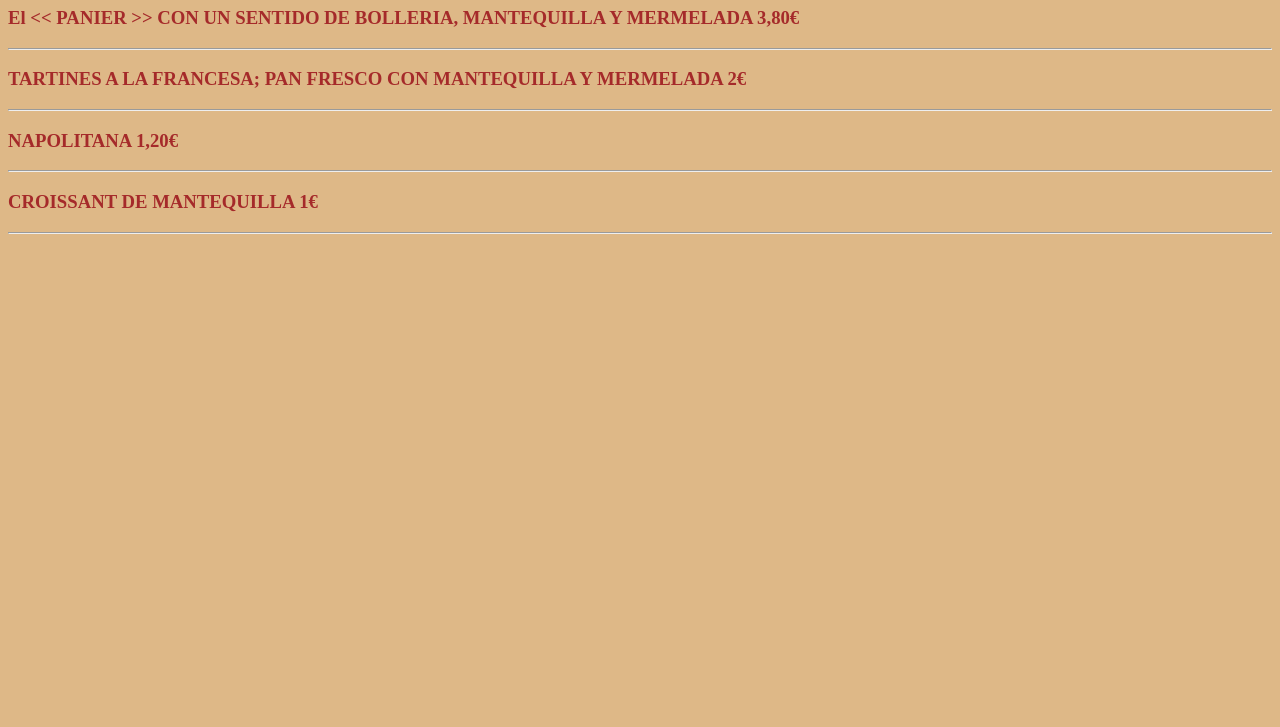
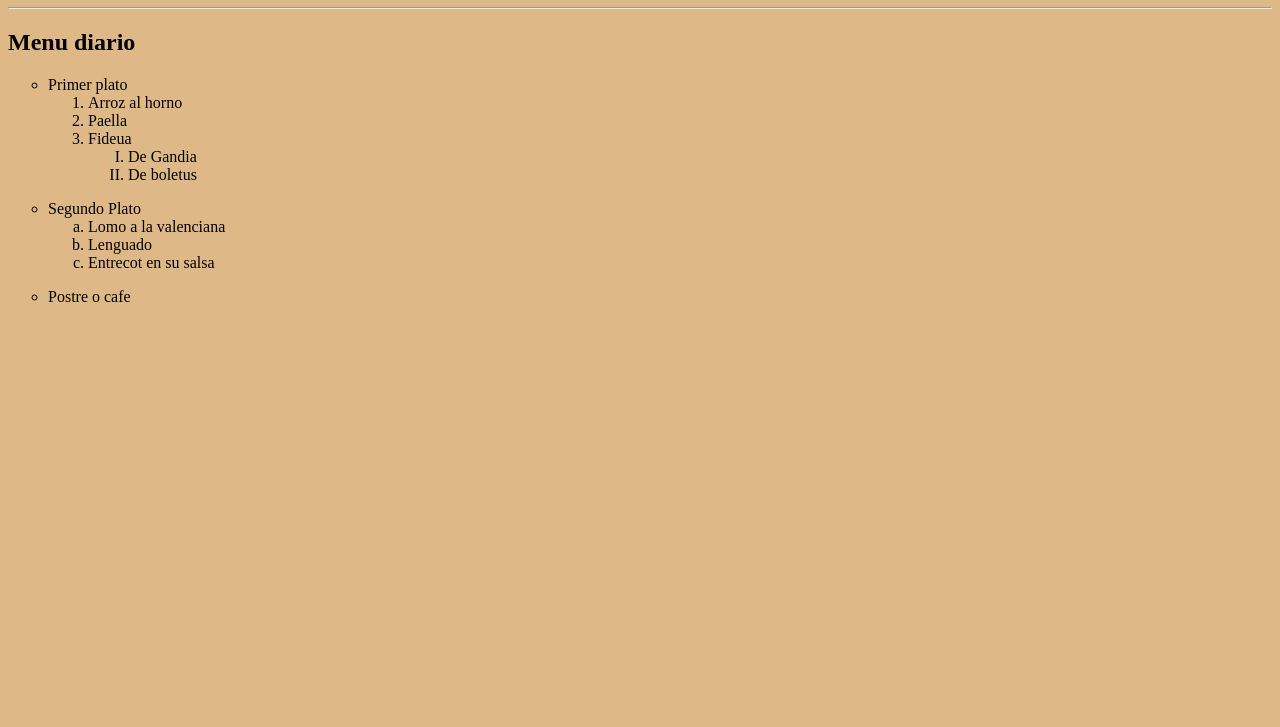
Before and after one commit to Victor-Sabater/Practica-3.8, a plain HTML site: page lacarta.html in a window 1280 px wide. Shown: the part 73-800 px from the top of the page. Drawn offline with Linux system fonts and the light colour scheme.

Commit message:
finalizado

```diff
--- a/lacarta.html
+++ b/lacarta.html
@@ -1,26 +1,54 @@
 <!DOCTYPE html>
-<html lang="en">
+<html lang="es">
 <head>
     <meta charset="UTF-8">
     <meta http-equiv="X-UA-Compatible" content="IE=edge">
     <meta name="viewport" content="width=device-width, initial-scale=1.0">
-    <title>La carta</title>
+    <title>Practica 3.10</title>
     <link rel="stylesheet" href="style.css">
 </head>
 <body>
-    <header>
-        <h1 class="Lacarta">La Carta</h1>
+
+    <h1> LA CARTA</h1>
+    <hr>
+
+    <h2>Menu diario</h2>
+<!--Primer Plato -->
+    <ul style="list-style-type: circle;">
+        <li>Primer plato</li>
+            <ol>
+                <li>Arroz al horno</li>
+                <li>Paella</li>
+                <li>Fideua</li>
+                    <ol type="I">
+                        <li>De Gandia</li>
+                        <li>De boletus</li>
 
 
-        <h3 class="marrones"> El << PANIER >> CON UN SENTIDO DE BOLLERIA, MANTEQUILLA Y MERMELADA 3,80€ </h3>
-        <hr>
-        <h3 class="marrones">TARTINES A LA FRANCESA; PAN FRESCO CON MANTEQUILLA Y MERMELADA 2€</h3>
-        <hr>
-        <h3 class="marrones">NAPOLITANA 1,20€</h3>
-        <hr>
-        <h3 class="marrones">CROISSANT DE MANTEQUILLA 1€</h3>
-        <hr>
-    </header>
+                    </ol>
+
+            </ol>
+
+    </ul>
+
+    <!--Segundo Plato -->
+<ul style="list-style-type: circle;">
+    <li>Segundo Plato </li>
+        <ol type="a">
+            <li>Lomo a la valenciana</li>
+            <li>Lenguado</li>
+            <li>Entrecot en su salsa</li>
+        </ol>
+
+
+
+</ul>
+
+<!--Postre o cafe-->
+<ul style="list-style-type: circle;">
+<lI>Postre o cafe</lI>
+
+</ul>
 
 </body>
 </html>
```
Also changed, not shown: 1 other file.
